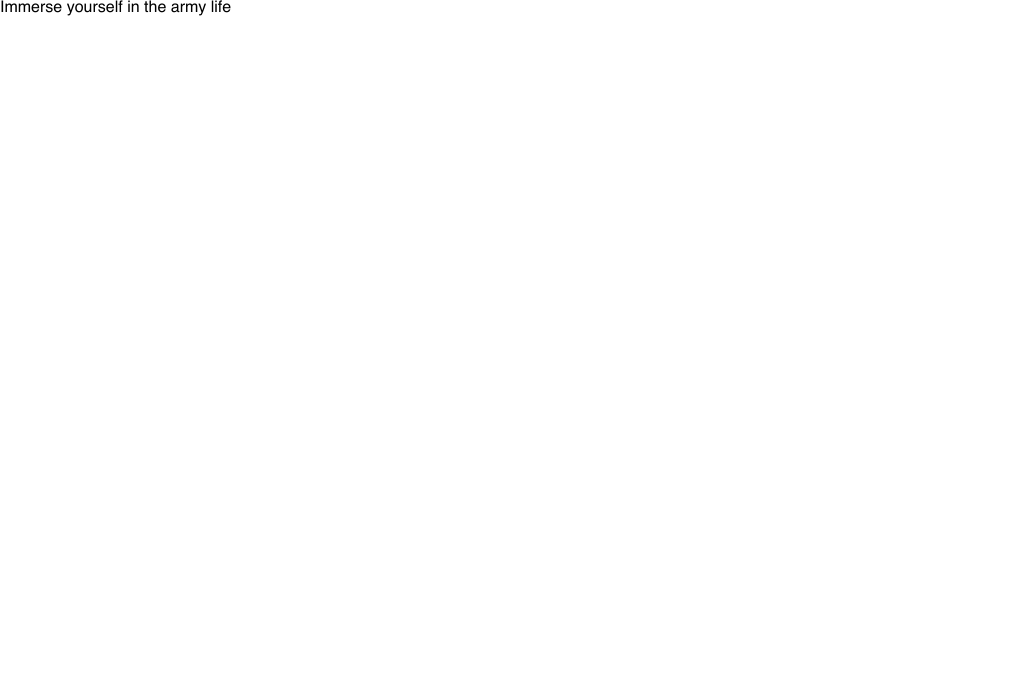
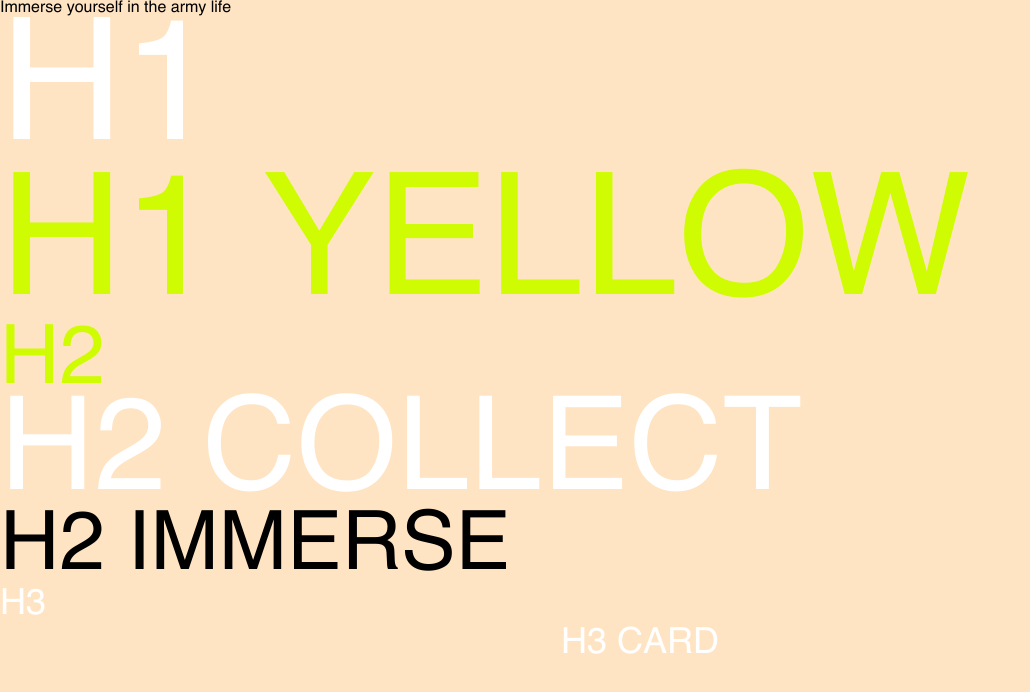
Before and after one commit to Mionder/nft-brave, a React (Create React App) app: page / in a window 1280 px wide. Shown: the top 692 px of the page, without its empty margins (0-1030 px from the left). Built offline with nearby package versions, Linux system fonts and the light colour scheme.

Commit message:
adding Typography component v-1.0

```diff
--- a/src/App.css
+++ b/src/App.css
@@ -14,3 +14,7 @@
   box-sizing: border-box;
 	font-family: 'Helvetica', sans-serif;
 }
+
+body{
+    background-color: bisque;
+}
--- a/src/App.js
+++ b/src/App.js
@@ -1,10 +1,18 @@
 import './App.css';
 import './resourses/styles/style.scss'
+import Typography from "./components/Typography";
 
 function App() {
   return (
     <div className="App">
         Immerse yourself in the army life
+        <Typography titleNum='h1'>h1</Typography>
+        <Typography titleNum='h1' isYellow={true}>h1 yellow</Typography>
+        <Typography titleNum='h2'>h2</Typography>
+        <Typography titleNum='h2' h2Spec='collect'>h2 collect</Typography>
+        <Typography titleNum='h2' h2Spec='immerse'>h2 immerse</Typography>
+        <Typography titleNum='h3'>h3</Typography>
+        <Typography titleNum='h3' isH3Card={true}>h3 card</Typography>
     </div>
   );
 }
--- /dev/null
+++ b/src/components/Typography/H2Collect.module.scss
@@ -0,0 +1,7 @@
+@import "src/resourses/styles/style.scss";
+
+.h2-spec{
+  color: #fff !important;
+  font-size: 130px;
+  line-height: 86%;
+}
--- /dev/null
+++ b/src/components/Typography/H2Immerse.module.scss
@@ -0,0 +1,6 @@
+@import "src/resourses/styles/style.scss";
+
+.h2-spec{
+  color: #000000 !important;
+
+}
--- /dev/null
+++ b/src/components/Typography/H3Card.module.scss
@@ -0,0 +1,6 @@
+@import "src/resourses/styles/style.scss";
+
+.h3-card {
+  text-align: center;
+  margin-bottom: 30px;
+}
--- /dev/null
+++ b/src/components/Typography/TitleYellow.module.scss
@@ -0,0 +1,5 @@
+@import "src/resourses/styles/style.scss";
+
+.title-yellow{
+  color: $yellow;
+}
--- /dev/null
+++ b/src/components/Typography/Typography.module.scss
@@ -0,0 +1,39 @@
+@import "src/resourses/styles/style.scss";
+
+.h1 {
+  font-family: $font-normal;
+  font-weight: 400;
+  font-size: 170px;
+  line-height: 91%;
+  text-transform: uppercase;
+  color: #FFFFFF;
+  display: flex;
+}
+
+.h2{
+  font-family: $font-normal;
+  color: $yellow;
+  font-weight: 400;
+  font-size: 82px;
+  line-height: 90%;
+  text-transform: uppercase;
+
+  span{
+    font-family: $font-dop;
+  }
+}
+
+.h3 {
+  font-family: $font-normal;
+  font-weight: 400;
+  font-size: 36px;
+  line-height: 110%;
+  text-align: left;
+  text-transform: uppercase;
+  color: #FFFFFF;
+  -webkit-transition: all .3s ease;
+  -moz-transition: all .3s ease;
+  -ms-transition: all .3s ease;
+  -o-transition: all .3s ease;
+  transition: all .3s ease;
+}
--- a/src/components/Typography/index.jsx
+++ b/src/components/Typography/index.jsx
@@ -0,0 +1,48 @@
+import React from 'react';
+import stylesTypography from './Typography.module.scss'
+import stylesH2Collect from './H2Collect.module.scss'
+import stylesH2Immerse from './H2Immerse.module.scss'
+import stylesH3Card from './H3Card.module.scss'
+import stylesTitleYellow from './TitleYellow.module.scss'
+
+
+const Typography = ({children, titleNum, isYellow=false, h2Spec='', isH3Card=false}) => {
+    if(titleNum === 'h1'){
+        return (
+            <h1
+                className={`${stylesTypography.h1} ${isYellow ? stylesTitleYellow['title-yellow'] : ''}`}
+            >
+                {children}
+            </h1>
+        );
+    }
+    if(titleNum === 'h2'){
+        let specH2Name = ''
+
+        if(h2Spec === 'collect') {
+            specH2Name = stylesH2Collect['h2-spec']
+        }
+        if(h2Spec === 'immerse') {
+            specH2Name = stylesH2Immerse['h2-spec']
+        }
+
+        return (
+            <h2
+                className={`${stylesTypography.h2} ${specH2Name}`}
+            >
+                {children}
+            </h2>
+        );
+    }
+    if(titleNum === 'h3'){
+        return (
+            <h3
+                className={`${stylesTypography.h3} ${isH3Card ? stylesH3Card['h3-card'] : ''}`}
+            >
+                {children}
+            </h3>
+        );
+    }
+};
+
+export default Typography;
```
